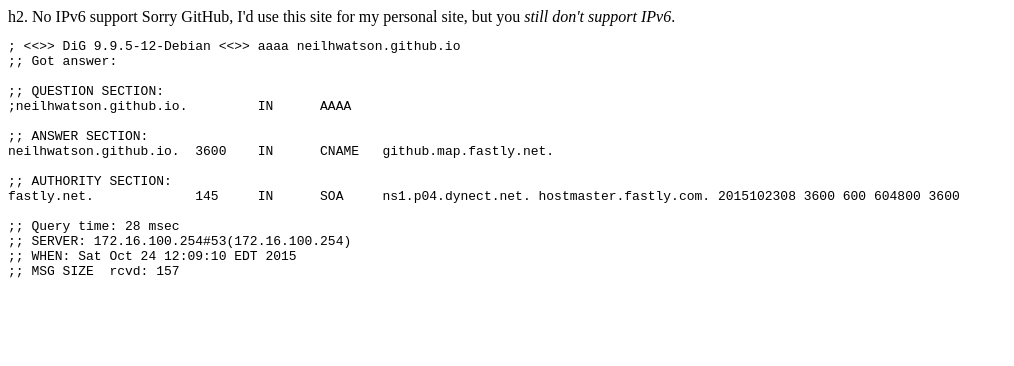
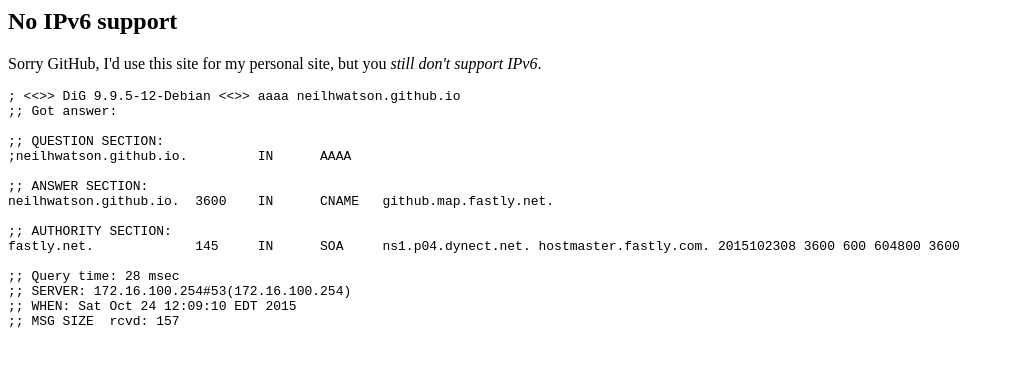
Before and after one commit to neilhwatson/neilhwatson.github.io, a plain HTML site: page index.html in a window 1280 px wide. Shown: the whole page, without its empty margins (0-1014 px from the left). Drawn offline with Linux system fonts and the light colour scheme.

Commit message:
Added index

```diff
--- a/index.html
+++ b/index.html
@@ -1,6 +1,6 @@
-h2. No IPv6 support
+<h2>No IPv6 support</h2>
 
-Sorry GitHub, I'd use this site for my personal site, but you <em>still don't support IPv6</em>.
+<p>Sorry GitHub, I'd use this site for my personal site, but you <em>still don't support IPv6</em>.</p>
 
 <pre>
 ; <<>> DiG 9.9.5-12-Debian <<>> aaaa neilhwatson.github.io
```
